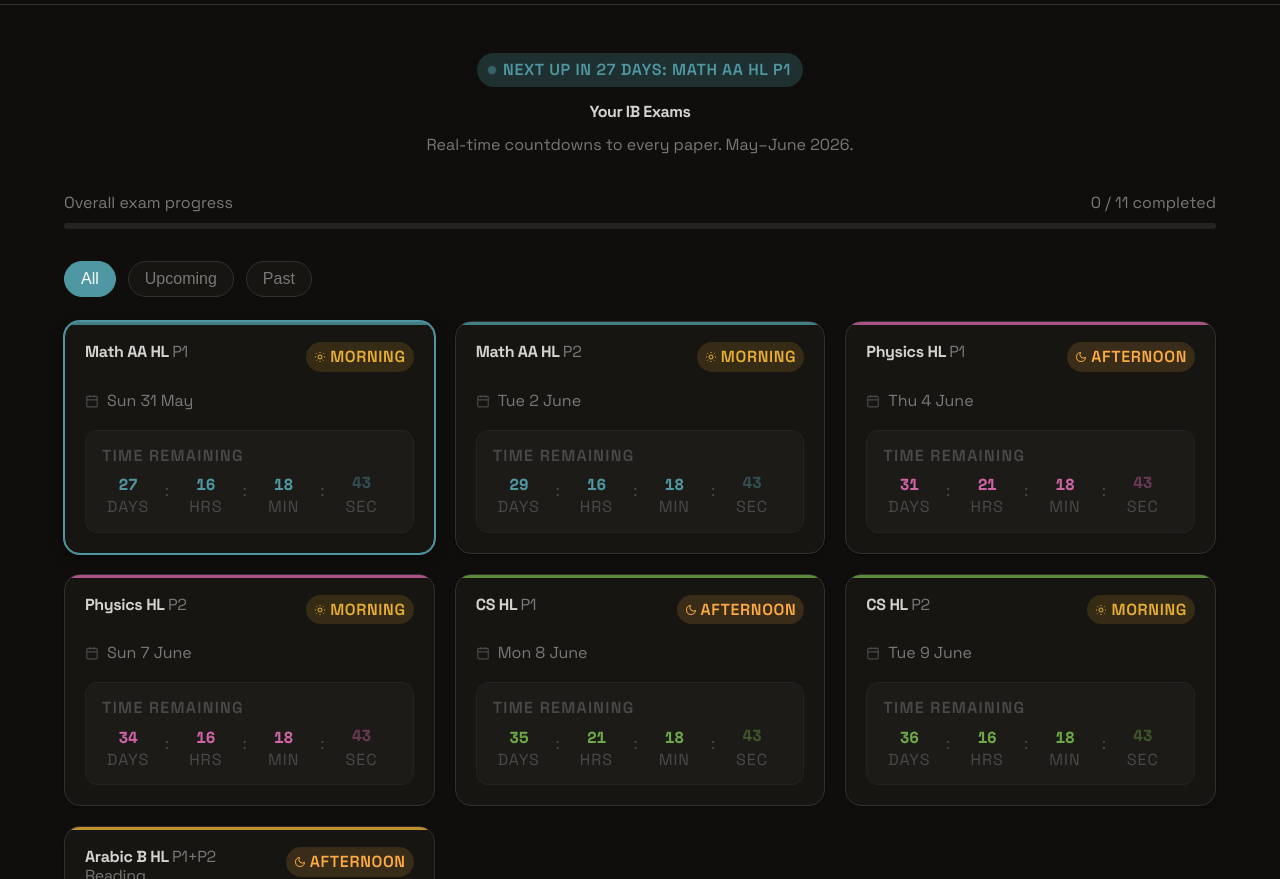
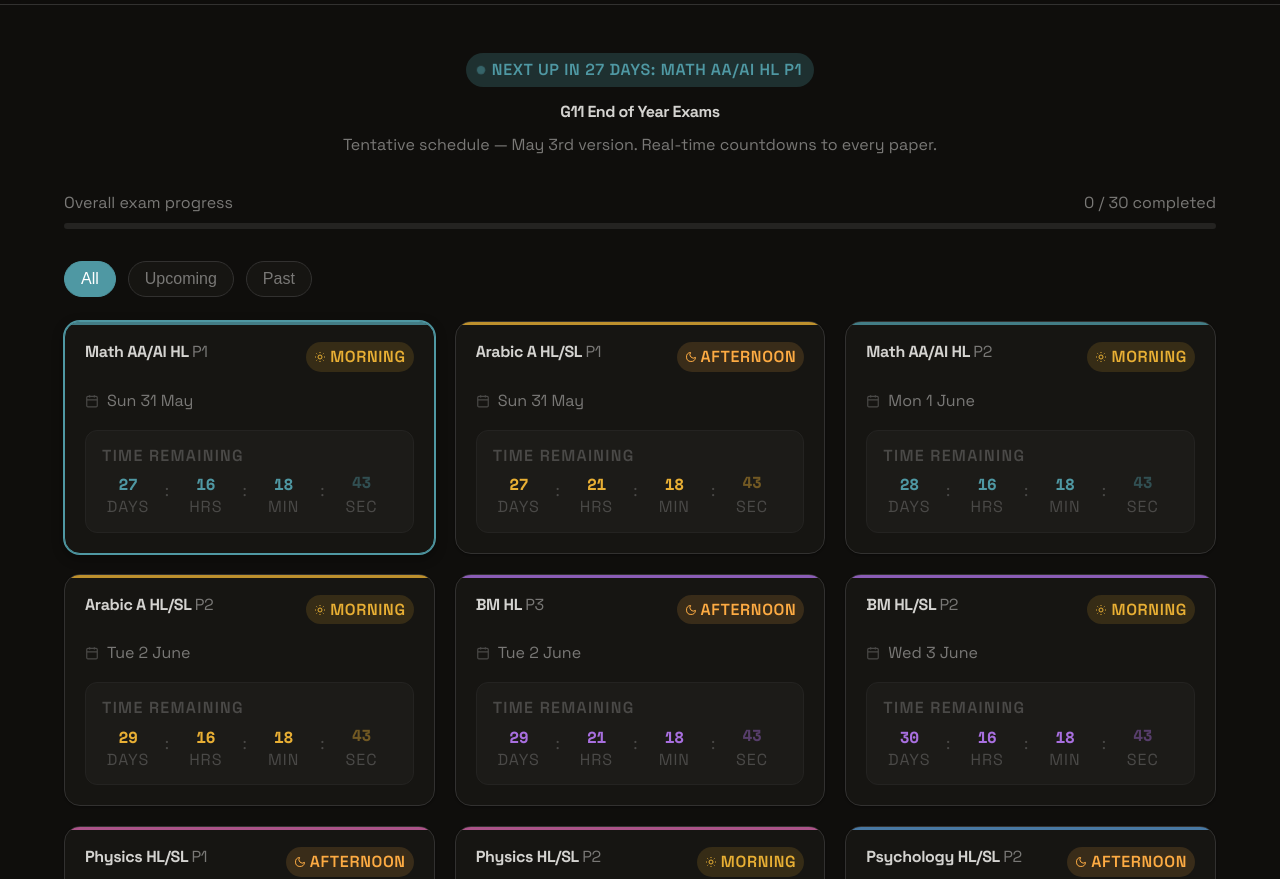
Before and after one commit to musicrun/exam-countdown, a plain HTML site: page index.html in a window 1280 px wide. Shown: the part 64-943 px from the top of the page. Drawn offline with nearby package versions, Linux system fonts and the light colour scheme.

Commit message:
update: full G11 end of year exam schedule

```diff
--- a/index.html
+++ b/index.html
@@ -3,7 +3,7 @@
 <head>
 <meta charset="UTF-8">
 <meta name="viewport" content="width=device-width, initial-scale=1.0">
-<title>Exam Countdown</title>
+<title>G11 Exam Countdown</title>
 <link rel="preconnect" href="https://fonts.googleapis.com">
 <link rel="preconnect" href="https://fonts.gstatic.com" crossorigin>
 <link href="https://fonts.googleapis.com/css2?family=Space+Grotesk:wght@300..700&family=Space+Mono:wght@400;700&display=swap" rel="stylesheet">
@@ -289,13 +289,13 @@
 
 <header>
   <div class="logo">
-    <svg width="28" height="28" viewBox="0 0 28 28" fill="none" aria-label="Exam Countdown">
+    <svg width="28" height="28" viewBox="0 0 28 28" fill="none" aria-label="G11 Exam Countdown">
       <rect x="4" y="4" width="20" height="20" rx="5" stroke="currentColor" stroke-width="2"/>
       <path d="M9 14h10M9 10h6M9 18h4" stroke="currentColor" stroke-width="2" stroke-linecap="round"/>
       <circle cx="21" cy="7" r="4" fill="var(--color-bg)" stroke="currentColor" stroke-width="1.5"/>
       <path d="M21 5.5v2l1 1" stroke="currentColor" stroke-width="1.5" stroke-linecap="round" stroke-linejoin="round"/>
     </svg>
-    Exam Countdown
+    G11 Exam Countdown
   </div>
   <div class="header-right">
     <span id="live-clock">--:--:--</span>
@@ -309,14 +309,14 @@
 
 <div class="hero">
   <div class="next-badge"><span class="pulse"></span><span id="next-label">Loading…</span></div>
-  <h1>Your IB Exams</h1>
-  <p>Real-time countdowns to every paper. May–June 2026.</p>
+  <h1>G11 End of Year Exams</h1>
+  <p>Tentative schedule — May 3rd version. Real-time countdowns to every paper.</p>
 </div>
 
 <div class="progress-section">
   <div class="progress-label">
     <span>Overall exam progress</span>
-    <span id="progress-text">0 / 11 completed</span>
+    <span id="progress-text">0 / 0 completed</span>
   </div>
   <div class="progress-bar"><div class="progress-fill" id="progress-fill" style="width:0%"></div></div>
 </div>
@@ -331,17 +331,55 @@
 
 <script>
 const EXAMS = [
-  { id:1, subject:'Math AA HL', paper:'P1', session:'Morning',  date:'2026-05-31', color:'#4f98a3' },
-  { id:2, subject:'Math AA HL', paper:'P2', session:'Morning',  date:'2026-06-02', color:'#4f98a3' },
-  { id:3, subject:'Physics HL', paper:'P1', session:'Afternoon',date:'2026-06-04', color:'#d163a7' },
-  { id:4, subject:'Physics HL', paper:'P2', session:'Morning',  date:'2026-06-07', color:'#d163a7' },
-  { id:5, subject:'CS HL',      paper:'P1', session:'Afternoon',date:'2026-06-08', color:'#6daa45' },
-  { id:6, subject:'CS HL',      paper:'P2', session:'Morning',  date:'2026-06-09', color:'#6daa45' },
-  { id:7, subject:'Arabic B HL',paper:'P1+P2 Reading', session:'Afternoon', date:'2026-06-10', color:'#e8af34' },
-  { id:8, subject:'Economics HL',paper:'P3', session:'Morning', date:'2026-06-14', color:'#fdab43' },
-  { id:9, subject:'Economics HL',paper:'P2', session:'Afternoon',date:'2026-06-14', color:'#fdab43' },
-  { id:10,subject:'English A HL',paper:'P1', session:'Morning', date:'2026-06-15', color:'#a86fdf' },
-  { id:11,subject:'English A HL',paper:'P2', session:'Afternoon',date:'2026-06-15', color:'#a86fdf' },
+  // Sun 31-May
+  { id:1,  subject:'Math AA/AI HL', paper:'P1',              session:'Morning',   date:'2026-05-31', color:'#4f98a3' },
+  { id:2,  subject:'Arabic A HL/SL',paper:'P1',              session:'Afternoon', date:'2026-05-31', color:'#e8af34' },
+  // Mon 1-Jun
+  { id:3,  subject:'Math AA/AI HL', paper:'P2',              session:'Morning',   date:'2026-06-01', color:'#4f98a3' },
+  // Mon 1-Jun afternoon — empty per schedule
+  // Tue 2-Jun
+  { id:4,  subject:'Arabic A HL/SL',paper:'P2',              session:'Morning',   date:'2026-06-02', color:'#e8af34' },
+  { id:5,  subject:'BM HL',         paper:'P3',              session:'Afternoon', date:'2026-06-02', color:'#a86fdf' },
+  // Wed 3-Jun
+  { id:6,  subject:'BM HL/SL',      paper:'P2',              session:'Morning',   date:'2026-06-03', color:'#a86fdf' },
+  { id:7,  subject:'Physics HL/SL', paper:'P1',              session:'Afternoon', date:'2026-06-03', color:'#d163a7' },
+  // Thu 4-Jun
+  { id:8,  subject:'Physics HL/SL', paper:'P2',              session:'Morning',   date:'2026-06-04', color:'#d163a7' },
+  { id:9,  subject:'Psychology HL/SL',paper:'P2',            session:'Afternoon', date:'2026-06-04', color:'#5591c7' },
+  // Sun 7-Jun
+  { id:10, subject:'Spanish B',     paper:'Listening',       session:'Morning',   date:'2026-06-07', color:'#fdab43' },
+  { id:11, subject:'CS HL/SL',      paper:'P1',              session:'Afternoon', date:'2026-06-07', color:'#6daa45' },
+  { id:12, subject:'ESS SL',        paper:'P1',              session:'Afternoon', date:'2026-06-07', color:'#4f98a3' },
+  // Mon 8-Jun
+  { id:13, subject:'CS HL/SL',      paper:'P2',              session:'Morning',   date:'2026-06-08', color:'#6daa45' },
+  { id:14, subject:'ESS SL',        paper:'P2',              session:'Morning',   date:'2026-06-08', color:'#4f98a3' },
+  { id:15, subject:'Arabic B HL/SL',paper:'P1+P2 Reading',   session:'Afternoon', date:'2026-06-08', color:'#e8af34' },
+  { id:16, subject:'Spanish B',     paper:'P1+P2 Reading',   session:'Afternoon', date:'2026-06-08', color:'#fdab43' },
+  // Tue 9-Jun
+  { id:17, subject:'Chem HL/SL',    paper:'P1',              session:'Morning',   date:'2026-06-09', color:'#dd6974' },
+  { id:18, subject:'DT HL/SL',      paper:'P1',              session:'Morning',   date:'2026-06-09', color:'#bb653b' },
+  { id:19, subject:'Chem HL/SL',    paper:'P2',              session:'Afternoon', date:'2026-06-09', color:'#dd6974' },
+  { id:20, subject:'DT HL/SL',      paper:'P2',              session:'Afternoon', date:'2026-06-09', color:'#bb653b' },
+  // Wed 10-Jun
+  { id:21, subject:'English A HL/SL',paper:'P1',             session:'Morning',   date:'2026-06-10', color:'#a86fdf' },
+  { id:22, subject:'English B HL/SL',paper:'P1+P2 Reading',  session:'Morning',   date:'2026-06-10', color:'#7a39bb' },
+  { id:23, subject:'English A HL/SL',paper:'P2',             session:'Afternoon', date:'2026-06-10', color:'#a86fdf' },
+  { id:24, subject:'English B HL/SL',paper:'P1+P2 Listening',session:'Afternoon', date:'2026-06-10', color:'#7a39bb' },
+  // Thu 11-Jun
+  { id:25, subject:'Biology HL/SL', paper:'P1',              session:'Morning',   date:'2026-06-11', color:'#6daa45' },
+  { id:26, subject:'Biology HL/SL', paper:'P2',              session:'Afternoon', date:'2026-06-11', color:'#6daa45' },
+  // Sun 14-Jun
+  { id:27, subject:'Economics HL',  paper:'P3',              session:'Morning',   date:'2026-06-14', color:'#fdab43' },
+  { id:28, subject:'Economics HL/SL',paper:'P2',             session:'Afternoon', date:'2026-06-14', color:'#fdab43' },
+  // Mon 15-Jun
+  { id:29, subject:'GP HL/SL',      paper:'P1+P2',           session:'Morning',   date:'2026-06-15', color:'#5591c7' },
+  { id:30, subject:'GP HL/SL',      paper:'P3',              session:'Afternoon', date:'2026-06-15', color:'#5591c7' },
+];
+
+// Breaks: after Jun 4 (Fri 5 - Sat 6 weekend gap implied), after Jun 11 (Fri 12 - Sat 13)
+const BREAKS = [
+  { afterDate:'2026-06-04', label:'Weekend Break: Fri 5 – Sat 6 Jun', desc:'A short breather before the week 2 push.' },
+  { afterDate:'2026-06-11', label:'Weekend Break: Fri 12 – Sat 13 Jun', desc:'Last break before the final stretch.' },
 ];
 
 const SESSION_TIMES = { Morning: 8, Afternoon: 13 };
@@ -382,21 +420,26 @@
     if (dt > now && (!nextExam || dt < getExamDateTime(nextExam))) nextExam = e;
   });
 
-  let insertedBreak = false;
+  let breakIdx = 0;
 
   EXAMS.forEach((exam) => {
     const dt = getExamDateTime(exam);
     const isPast = dt <= now;
     const isNext = nextExam && exam.id === nextExam.id;
 
-    if (!insertedBreak && !isPast && new Date(exam.date) >= new Date('2026-06-14')) {
-      if (filter === 'all' || filter === 'upcoming') {
-        const breakEl = document.createElement('div');
-        breakEl.className = 'break-banner';
-        breakEl.innerHTML = '<h3>\uD83C\uDFD6 Break: Jun 11\u201313</h3><p>Three rest days before the final stretch. You\'ve earned it!</p>';
-        grid.appendChild(breakEl);
-      }
-      insertedBreak = true;
+    // Insert break banners
+    while (breakIdx < BREAKS.length) {
+      const brk = BREAKS[breakIdx];
+      const breakAfterDt = new Date(brk.afterDate + 'T23:59:59');
+      if (!isPast && dt > breakAfterDt) {
+        if (filter === 'all' || filter === 'upcoming') {
+          const breakEl = document.createElement('div');
+          breakEl.className = 'break-banner';
+          breakEl.innerHTML = '<h3>\uD83C\uDFD6 '+brk.label+'</h3><p>'+brk.desc+'</p>';
+          grid.appendChild(breakEl);
+        }
+        breakIdx++;
+      } else { break; }
     }
 
     if (filter === 'past' && !isPast) return;
```
